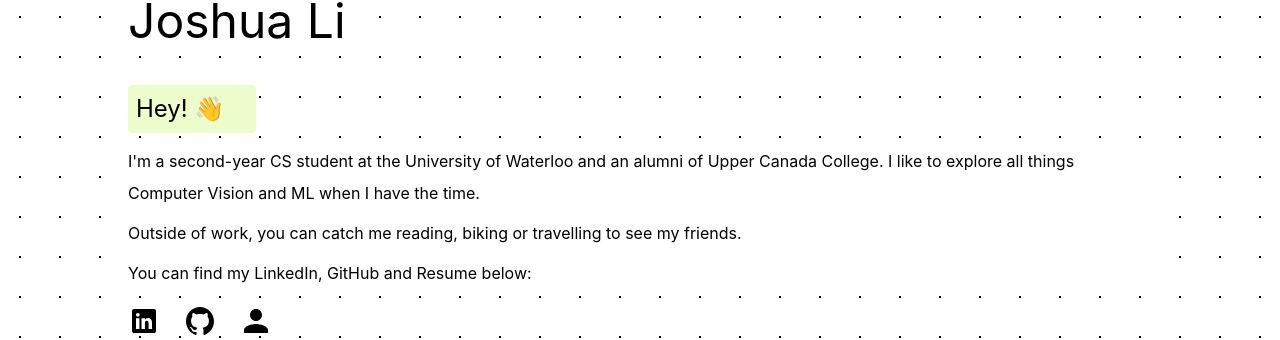
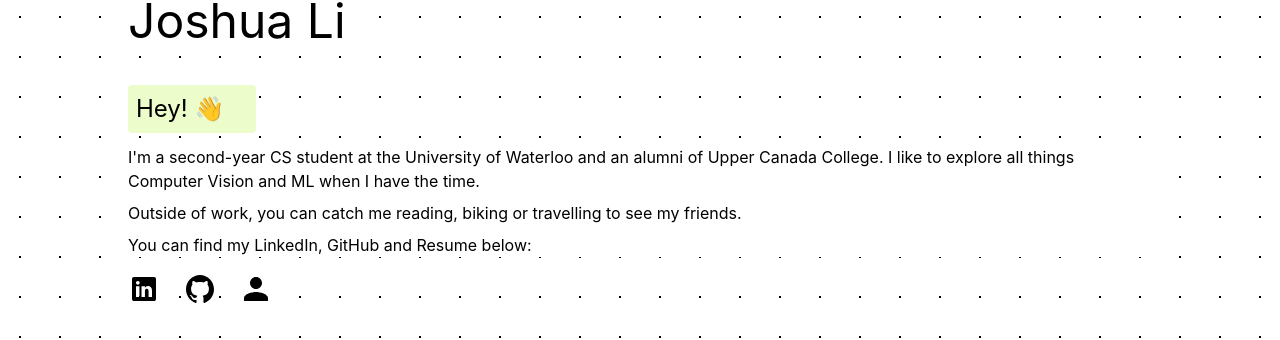
Before and after one commit to JoshLiCoding/Personal-Website-Frontend, a React (Create React App) app: page / in a window 1280 px wide. Shown: the part 123-463 px from the top of the page. Built offline with nearby package versions, Linux system fonts and the light colour scheme; no server answers.

Commit message:
small spacing change

```diff
--- a/src/App.js
+++ b/src/App.js
@@ -25,11 +25,11 @@ function App() {
     <div className="pt-20" style={{ marginLeft: "10%", marginRight: "10%" }}>
       <div className="text-5xl my-10 w-fit bg-white">Joshua Li </div>
       <div>
-        <div className="text-ml leading-loose">
+        <div className="text-ml">
           <div className="text-2xl mb-3 w-fit py-2 pl-2 pr-8 bg-lime-100 rounded">
             Hey! 👋
           </div>
-          <div className="w-fit leading-8 bg-white">
+          <div className="w-fit leading-6 bg-white">
             <p className="mb-2">
               I'm a second-year CS student at the University of Waterloo and an
               alumni of Upper Canada College. I like to explore all things
```
